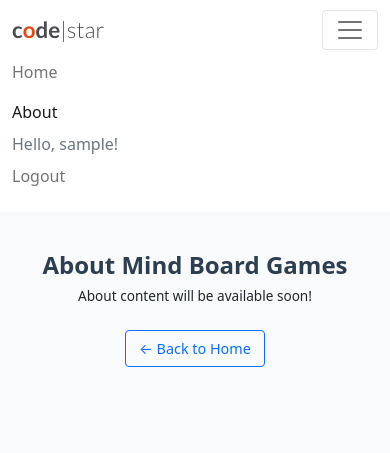
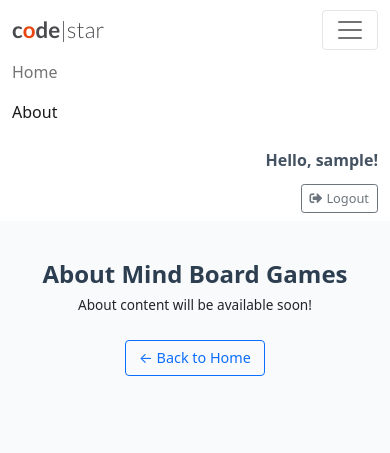
Before and after one commit to Marso22/mind_board_games_blog, a Django app: page /about/ in a window 390 px wide, after a click that opens the changed part. Shown: the top 453 px of the page. Run offline with Django 4.2, Linux system fonts and the light colour scheme; the visitor is signed in with stand-in values (Sample User, id 1); data that the repository does not hold is empty.

Commit message:
Complete professional authentication system
- Add styled logout confirmation page with warning icon
- Move user greeting to right side with bold styling
- Implement title-only hover effects on blog posts
- Fix navigation layout with auth links properly organized
- Add mobile responsive design for all auth pages
- Complete authentication UX with professional styling
- All auth templates in correct locations and working

```diff
--- a/static/css/style.css
+++ b/static/css/style.css
@@ -443,3 +477,62 @@ main {
         line-height: 1.1;
     }
 }
+
+/* User greeting styling */
+.user-greeting {
+    font-size: 1.1rem !important;
+    font-weight: bold !important;
+    color: #445261 !important;
+    margin-bottom: 0 !important;
+    line-height: 1.5 !important;
+}
+
+/* Responsive user greeting */
+@media (max-width: 768px) {
+    .user-greeting {
+        font-size: 1rem !important;
+        margin-right: 0.5rem !important;
+    }
+
+    .btn-sm {
+        font-size: 0.8rem !important;
+        padding: 0.25rem 0.5rem !important;
+    }
+}
+
+/* User section on mobile */
+@media (max-width: 576px) {
+    .d-flex.align-items-center {
+        flex-direction: column !important;
+        align-items: flex-end !important;
+    }
+
+    .user-greeting {
+        margin-bottom: 0.25rem !important;
+        margin-right: 0 !important;
+    }
+}
+
+/* Custom logout page styling */
+.btn-warning {
+    background-color: #E84610 !important;
+    border-color: #E84610 !important;
+    color: white !important;
+}
+
+.btn-warning:hover {
+    background-color: #cc3e0e !important;
+    border-color: #cc3e0e !important;
+    color: white !important;
+}
+
+/* Logout page specific styling */
+.logout-icon {
+    color: #E84610 !important;
+}
+
+/* Center alignment for logout page */
+.logout-card {
+    max-width: 400px;
+    margin: 0 auto;
+}
--- a/templates/base.html
+++ b/templates/base.html
@@ -37,7 +37,7 @@
                 <span class="navbar-toggler-icon"></span>
             </button>
             <div class="collapse navbar-collapse" id="navbarText">
-                <!-- Main navigation + Authentication links on the left -->
+                <!-- Main navigation on the left -->
                 <ul class="navbar-nav me-auto mb-2 mb-lg-0">
                     <!-- Home -->
                     <li class="nav-item">
@@ -50,15 +50,8 @@
                             href="{% url 'about' %}">About</a>
                     </li>
 
-                    <!-- Authentication Links - Moved to left side -->
-                    {% if user.is_authenticated %}
-                        <li class="nav-item">
-                            <span class="navbar-text text-muted me-3">Hello, {{ user.username }}!</span>
-                        </li>
-                        <li class="nav-item">
-                            <a class="nav-link" href="{% url 'account_logout' %}">Logout</a>
-                        </li>
-                    {% else %}
+                    <!-- Authentication Links for logged OUT users -->
+                    {% if not user.is_authenticated %}
                         <li class="nav-item">
                             <a class="nav-link" href="{% url 'account_login' %}">Login</a>
                         </li>
@@ -68,13 +61,17 @@
                     {% endif %}
                 </ul>
 
-                <!-- Right side - Empty space for success messages -->
-                <!-- Tagline disabled to make room for congratulations messages -->
-                <!--
-                <span class="navbar-text text-muted">
-                    adventures of a mind board gamers
-                </span>
-                -->
+                <!-- Right side - User greeting and logout for logged IN users -->
+                {% if user.is_authenticated %}
+                    <div class="d-flex align-items-center">
+                        <span class="navbar-text fw-bold text-primary me-3 user-greeting">
+                            Hello, {{ user.username }}!
+                        </span>
+                        <a class="btn btn-outline-secondary btn-sm" href="{% url 'account_logout' %}">
+                            <i class="fas fa-sign-out-alt me-1"></i>Logout
+                        </a>
+                    </div>
+                {% endif %}
             </div>
         </div>
     </nav>
```
Also changed, not shown: other parts of static/css/style.css (+38 -4 lines), templates/account/logout.html (added, +50 -0 lines).
